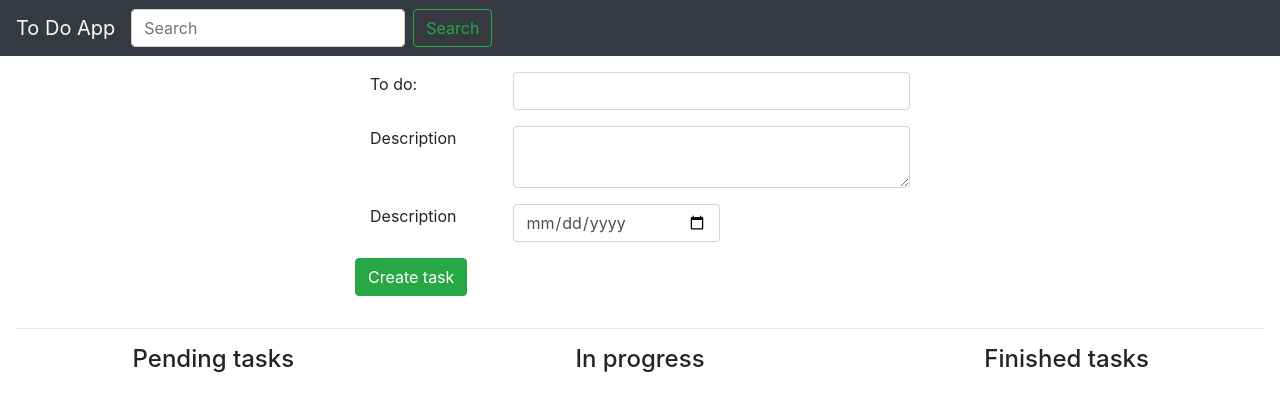
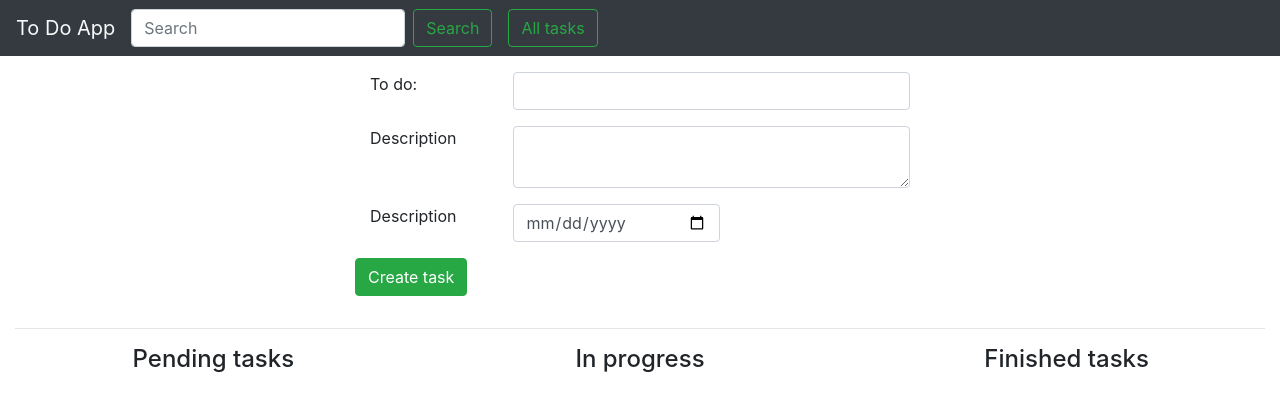
Before and after one commit to orlovdumitru/to_do_app, a Django app: page / in a window 1280 px wide. Shown: the top 411 px of the page. Run offline with Django 3.2, Linux system fonts and the light colour scheme; data that the repository does not hold is empty; some libraries are stand-ins or nearby versions.

Commit message:
add search functionality

```diff
--- a/tasks/templates/base.html
+++ b/tasks/templates/base.html
@@ -25,10 +25,11 @@
         </button>
 
         <div class="collapse navbar-collapse" id="navbarSupportedContent">
-          <form class="form-inline my-2 my-lg-0">
-            <input class="form-control mr-sm-2" type="search" placeholder="Search" aria-label="Search">
+          <form action="{% url 'all_task' %}" method="GET" class="form-inline my-2 my-lg-0">
+            <input class="form-control mr-sm-2" type="search" name="search-text" placeholder="Search" aria-label="Search">
             <button class="btn btn-outline-success my-2 my-sm-0" type="submit">Search</button>
           </form>
+          <a href="{% url 'all_task' %}" class="btn btn-outline-success my-2 my-sm-0 ml-3">All tasks</a>
         </div>
       </nav>
       <div class="container-fluid">
--- a/tasks/views.py
+++ b/tasks/views.py
@@ -8,26 +8,33 @@ from .models import Todo
 
 
 def allTasks(request):
-    tasks = Todo.objects.all().order_by('-created_date')
-    all_tasks = []
-    for task in tasks:
-        t = {}
-        t['id'] = task.id
-        t['title'] = task.title
-        t['message'] = task.message
-        t['is_finished'] = task.is_finished
-        t['in_progress'] = task.in_progress
-        t['reopened'] = task.reopened
-        t['created_date'] = task.created_date
-        t['finish_date'] = task.finish_date
-        t['due_date'] = task.due_date
+    if request.method == "GET":
+        tasks = None
+        if request.GET.get('search-text'):
+            keyword = request.GET.get('search-text')
+            tasks = Todo.objects.filter(title__icontains=keyword).order_by('-created_date')
+        else:
+            tasks = Todo.objects.all().order_by('-created_date')
+        all_tasks = []
+        for task in tasks:
+            t = {}
+            t['id'] = task.id
+            t['title'] = task.title
+            t['message'] = task.message
+            t['is_finished'] = task.is_finished
+            t['in_progress'] = task.in_progress
+            t['reopened'] = task.reopened
+            t['created_date'] = task.created_date
+            t['finish_date'] = task.finish_date
+            t['due_date'] = task.due_date
 
-        if task.due_date and (task.due_date < timezone.now()):
-            days_passed = (f"{timezone.now() - task.due_date}").split('.')[0]
-            t['passed_due'] = f"Task is passed due {days_passed}"
-        all_tasks.append(t)
+            if task.due_date and (task.due_date < timezone.now()):
+                days_passed = (f"{timezone.now() - task.due_date}").split('.')[0]
+                t['passed_due'] = f"Task is passed due {days_passed}"
+            all_tasks.append(t)
 
-    return render(request, 'tasks/home.html', {'all_tasks': all_tasks})
+        return render(request, 'tasks/home.html', {'all_tasks': all_tasks})
+
 
 def newTask(request):
     if request.method == "POST" and len(request.POST.get('to-do-text')) > 5:
@@ -47,6 +54,7 @@ def newTask(request):
 
     return redirect('all_task')
 
+
 def removeTask(request):
     if request.method == "POST":
         task_id = request.POST.get('task_id')
@@ -54,6 +62,7 @@ def removeTask(request):
         if not task.is_finished or not task.in_progress:
             task.delete()
     return redirect('all_task')
+
 
 def taskDetails(request):
     if request.method == "GET":
@@ -70,6 +79,7 @@ def taskDetails(request):
         return JsonResponse(context)
     else:
         return redirect('all_task')
+
 
 def updateTask(request):
     if request.method == "POST" and len(request.POST.get('title')) > 5:
```
